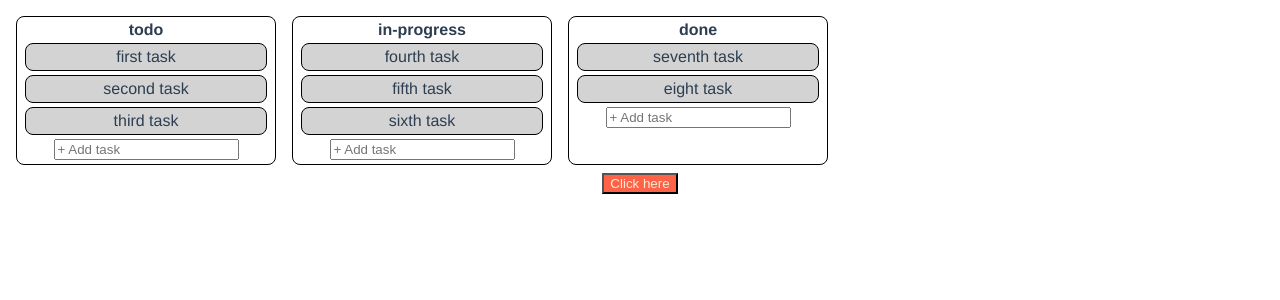
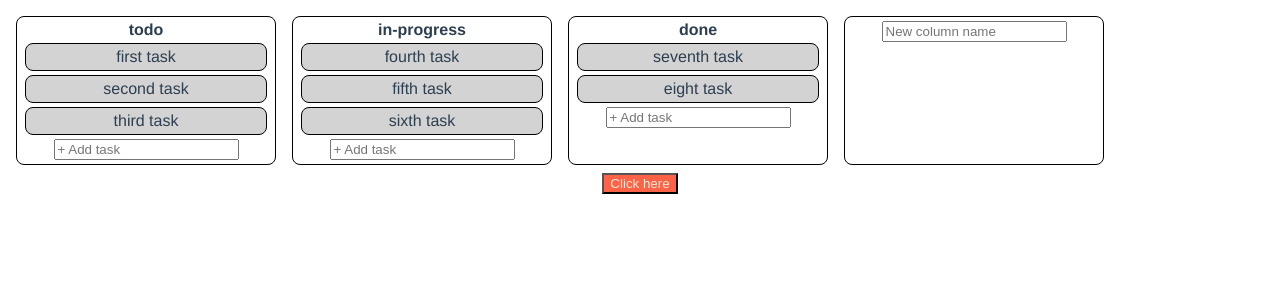
Before and after one commit to lumat18/trello-board, a Vue app: page / in a window 1280 px wide. Shown: the top 300 px of the page. Built offline with nearby package versions, Linux system fonts and the light colour scheme.

Commit message:
add column creation

```diff
--- a/src/store/index.js
+++ b/src/store/index.js
@@ -33,6 +33,12 @@ export default new Vuex.Store({
         description: ""
       });
     },
+    CREATE_COLUMN(state, { name }) {
+      state.board.columns.push({
+        name,
+        tasks: []
+      });
+    },
     UPDATE_TASK(state, { task, key, value }) {
       Vue.set(task, key, value);
     },
--- a/src/views/Board.vue
+++ b/src/views/Board.vue
@@ -35,6 +35,14 @@
           @keyup.enter="createTask($event, column.tasks)"
         />
       </div>
+      <div class="column">
+        <input
+          type="text"
+          v-model="newColumnName"
+          placeholder="New column name"
+          @keyup.enter="createColumn"
+        />
+      </div>
     </div>
     <div class="modal" v-if="isTaskModalOpen" @click.self="closeModal">
       <router-view />
@@ -51,6 +59,11 @@ import { mapState } from "vuex";
 export default {
   name: "Board",
   components: { AppButton },
+  data() {
+    return {
+      newColumnName: ""
+    };
+  },
   computed: {
     ...mapState(["board"]),
     isTaskModalOpen() {
@@ -70,6 +83,12 @@ export default {
         name: event.target.value
       });
       event.target.value = "";
+    },
+    createColumn() {
+      this.$store.commit("CREATE_COLUMN", {
+        name: this.newColumnName
+      });
+      this.newColumnName = "";
     },
     pickupTask(event, taskIndex, fromColumnIndex) {
       event.dataTransfer.effectAllowed = "move";
--- a/src/views/Task.vue
+++ b/src/views/Task.vue
@@ -9,7 +9,7 @@
       class="task-description"
       :value="task.description"
       @change="updateTaskProperty($event, 'description')"
-    />/>
+    />
   </div>
 </template>
 
```
